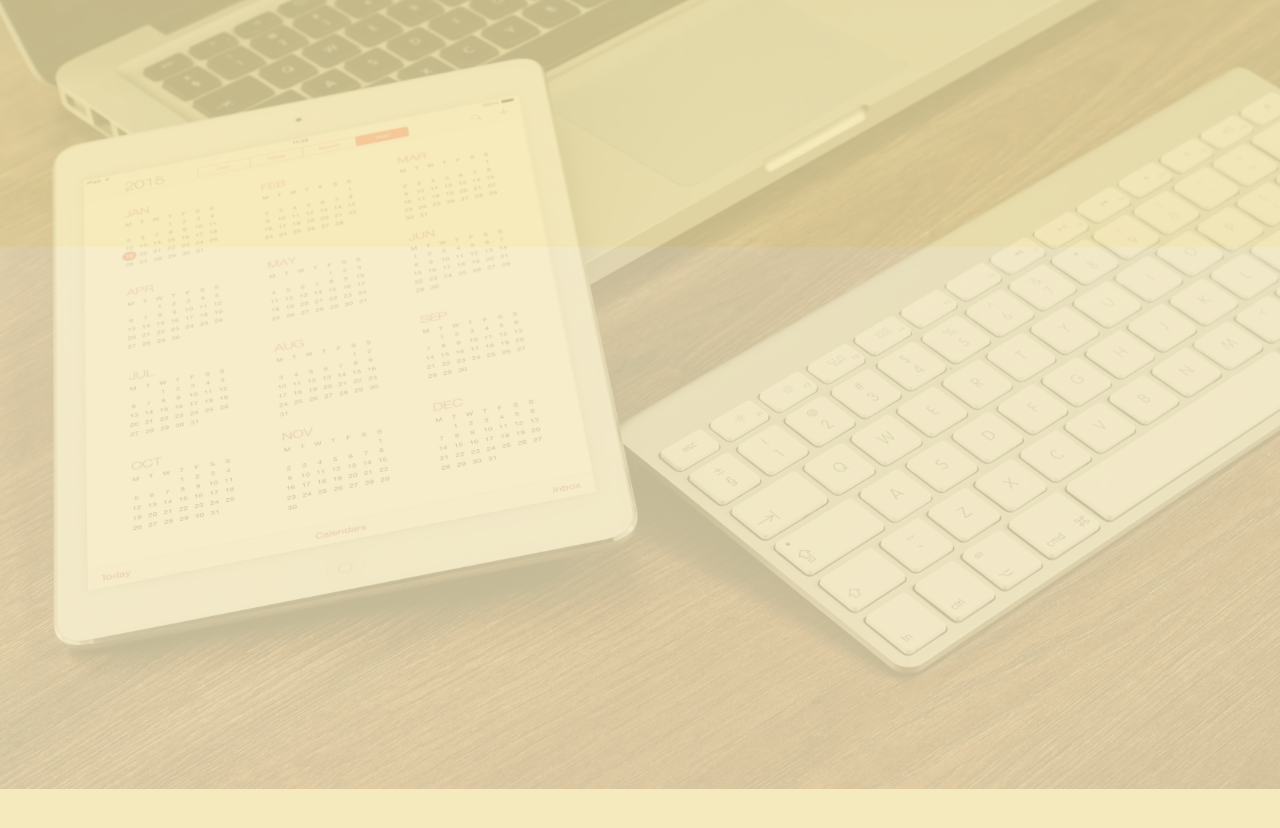
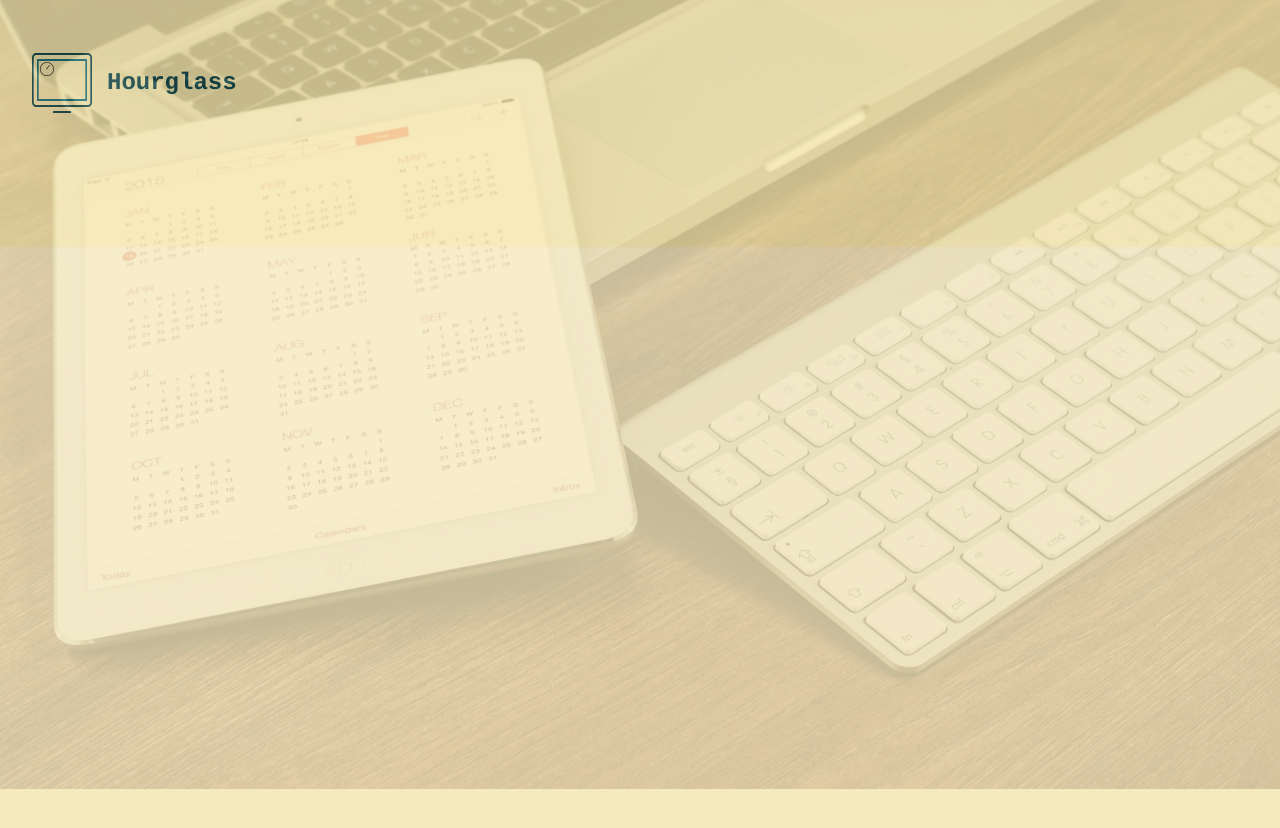
Before and after one commit to nuynait/Hourglass-Website, a plain HTML site: page Dev/index.html in a window 1280 px wide. Shown: the top 828 px of the page. Drawn offline with nearby package versions, Linux system fonts and the light colour scheme.

Commit message:
Add Hourglass Logo
+ hourglass icon "Hourglass@2x.png"
+ hourglass logo text

```diff
--- a/Dev/css/styles.css
+++ b/Dev/css/styles.css
@@ -10,6 +10,41 @@ div.navbarBackground {
 	z-index: 950;
 }
 
+div.logo {
+	position: absolute;
+	top: 53px;
+	left: 32px;
+	width: 205px;
+	height: 60px;
+	padding: 0px;
+	/*
+	margin-top: 53px;
+	margin-left: 32px;
+	*/
+}
+
+div.icon-hourglass {
+	content: url('../img/Hourglass@2x.png');
+	width: 60px;
+	height: 60px;
+	padding: 0px;
+	margin: 0px;
+}
+
+div.text-hourglass {
+	overflow: hidden;
+	margin: 0px;
+	padding: 0px;
+	position: absolute;
+	top: 13px;
+	left: 75px;
+	font-family: "Courier";
+	font-size: 24px;
+	font-weight: bold;
+	color: #174C4F;
+}
+
+
 div.topImg {
 	position:absolute;
 	top: 0px;
--- a/Dev/index.html
+++ b/Dev/index.html
@@ -21,11 +21,21 @@
 </head>
 <body>
 
+
   <!--
   <H1 id="h1">Hello World</H1>
   -->
-  <div class="navbarBackground"></div>
+  <div class="navbarBackground">
+    <div class="logo">
+      <div class="icon-hourglass"></div>
+      <div class="text-hourglass">Hourglass</div>
+    </div>
+  </div>
   <div class="topImg"></div>
+
+
+
+
   <!-- Bootstrap Setups -->
   <script src="https://ajax.googleapis.com/ajax/libs/jquery/1.11.3/jquery.min.js"></script>
   <script src="https://maxcdn.bootstrapcdn.com/bootstrap/3.3.6/js/bootstrap.min.js"
```
Also changed, not shown: Dev/img/Hourglass@2x.png (added).
